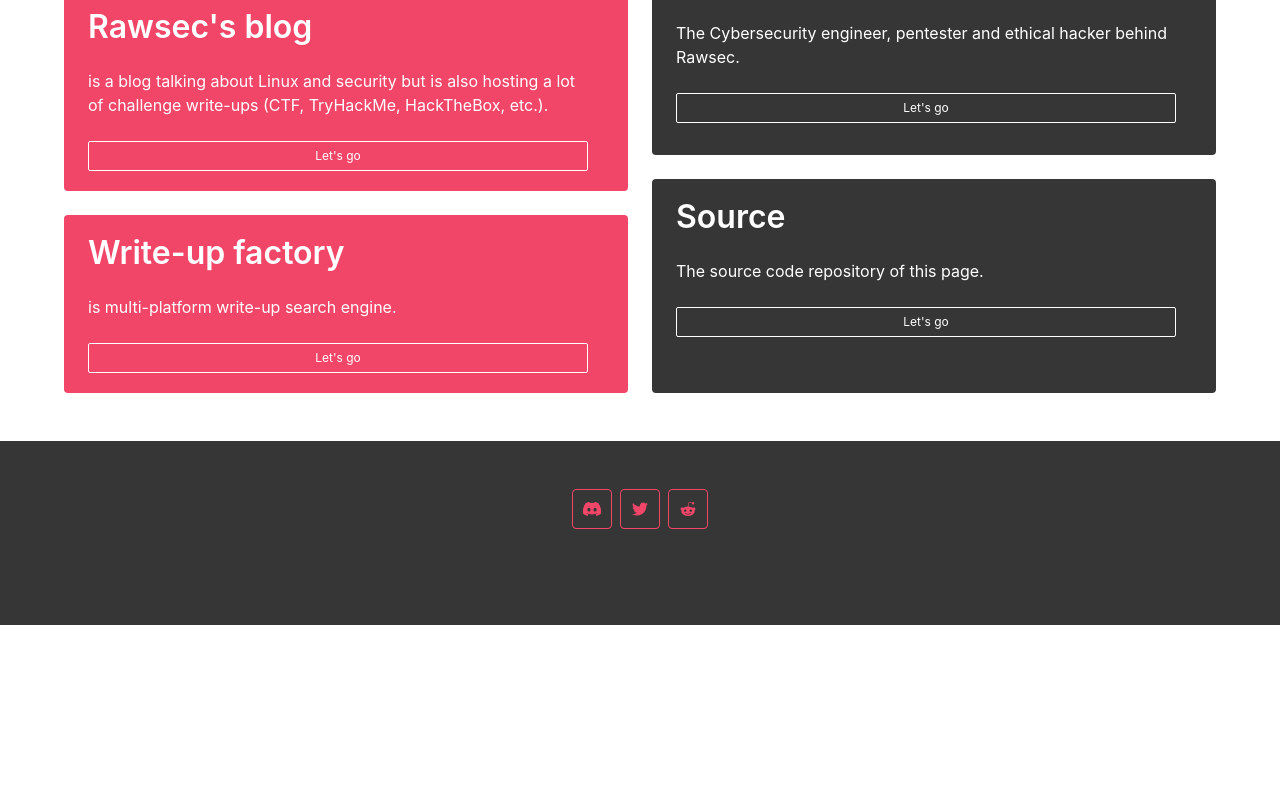
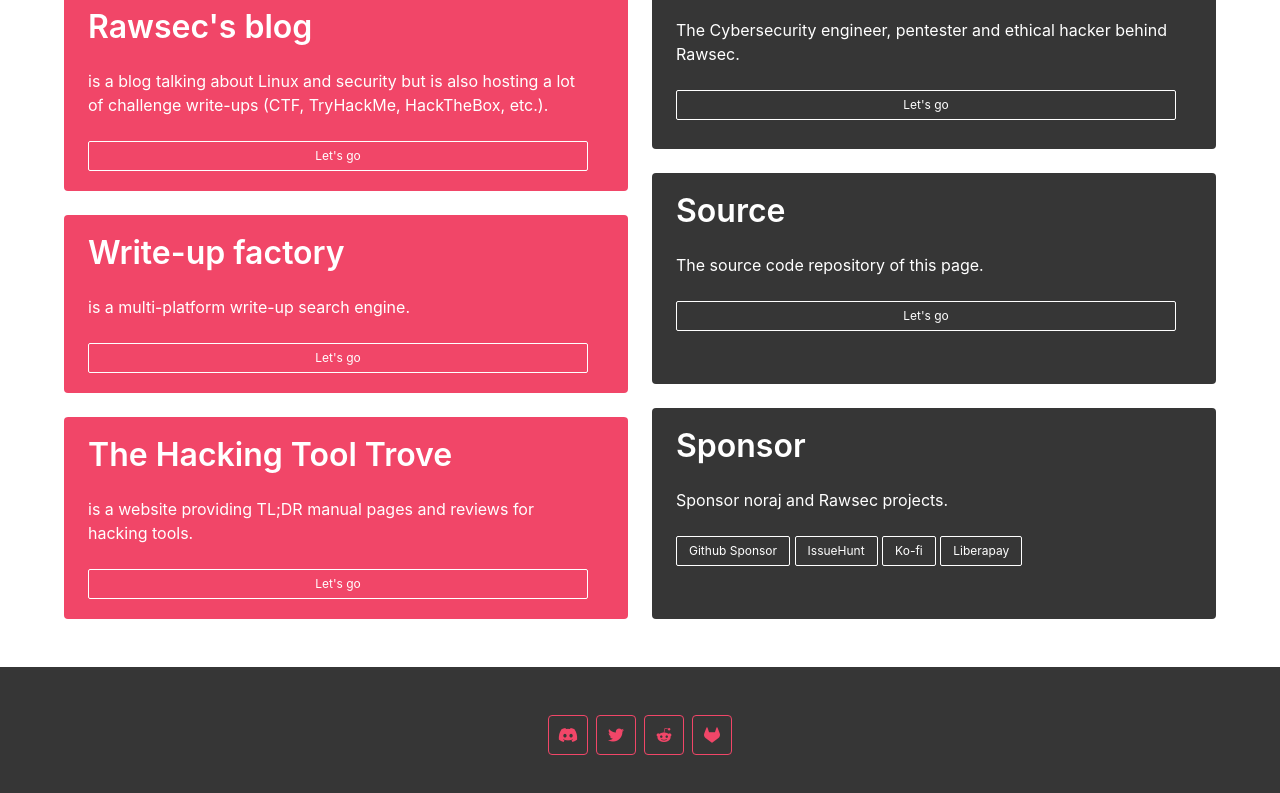
Before and after one commit to noraj/raw.pm, a plain HTML site: page docs/index.html in a window 1280 px wide. Shown: the part 345-1138 px from the top of the page. Before the commit the page ends 970 px from the top, so only its background shows below. Drawn offline with nearby package versions, Linux system fonts and the light colour scheme.

Commit message:
various changes
- update dependencies
- add THTT
- add sponsor
- fix typo

```diff
--- a/docs/index.html
+++ b/docs/index.html
@@ -4,8 +4,8 @@
     <meta charset="utf-8">
     <meta name="viewport" content="width=device-width, initial-scale=1">
     <title>raw.pm</title>
-    <link rel="stylesheet" href="https://cdn.jsdelivr.net/npm/bulma@0.9.2/css/bulma.min.css" integrity="sha256-O8SsQwDg1R10WnKJNyYgd9J3rlom+YSVcGbEF5RmfFk=" crossorigin="anonymous">
-    <link rel="stylesheet" href="https://cdnjs.cloudflare.com/ajax/libs/font-awesome/5.15.3/css/all.min.css" integrity="sha512-iBBXm8fW90+nuLcSKlbmrPcLa0OT92xO1BIsZ+ywDWZCvqsWgccV3gFoRBv0z+8dLJgyAHIhR35VZc2oM/gI1w==" crossorigin="anonymous" referrerpolicy="no-referrer" />
+    <link rel="stylesheet" href="https://cdn.jsdelivr.net/npm/bulma@0.9.3/css/bulma.min.css" integrity="sha256-UDtbUHqpVVfXmdJcQVU/bfDEr9xldf3Dbd0ShD0Uf/Y=" crossorigin="anonymous">
+    <link rel="stylesheet" href="https://cdnjs.cloudflare.com/ajax/libs/font-awesome/6.1.1/css/all.min.css" integrity="sha512-KfkfwYDsLkIlwQp6LFnl8zNdLGxu9YAA1QvwINks4PhcElQSvqcyVLLD9aMhXd13uQjoXtEKNosOWaZqXgel0g==" crossorigin="anonymous" referrerpolicy="no-referrer" />
   </head>
   <body>
     <section class="section">
@@ -26,9 +26,15 @@
             </div>
             <div class="tile is-child notification is-danger">
               <p class="title">Write-up factory</p>
-              <p>is multi-platform write-up search engine.</p>
+              <p>is a multi-platform write-up search engine.</p>
               <br>
               <a class="button is-fullwidth is-small is-danger is-outlined is-inverted" href="https://writeup.raw.pm/">Let's go</a>
+            </div>
+            <div class="tile is-child notification is-danger">
+              <p class="title">The Hacking Tool Trove</p>
+              <p>is a website providing TL;DR manual pages and reviews for hacking tools.</p>
+              <br>
+              <a class="button is-fullwidth is-small is-danger is-outlined is-inverted" href="https://trove.raw.pm/">Let's go</a>
             </div>
           </div>
           <div class="tile is-vertical is-parent">
@@ -49,6 +55,15 @@
               <p>The source code repository of this page.</p>
               <br>
               <a class="button is-fullwidth is-small is-dark is-outlined is-inverted" href="https://github.com/noraj/raw.pm">Let's go</a>
+            </div>
+            <div class="tile is-child notification is-dark">
+              <p class="title">Sponsor</p>
+              <p>Sponsor noraj and Rawsec projects.</p>
+              <br>
+              <a class="button is-small is-dark is-outlined is-inverted" href="https://github.com/sponsors/noraj">Github Sponsor</a>
+              <a class="button is-small is-dark is-outlined is-inverted" href="https://issuehunt.io/r/noraj">IssueHunt</a>
+              <a class="button is-small is-dark is-outlined is-inverted" href="https://ko-fi.com/noraj">Ko-fi</a>
+              <a class="button is-small is-dark is-outlined is-inverted" href="https://liberapay.com/noraj">Liberapay</a>
             </div>
           </div>
         </div>
@@ -73,6 +88,11 @@
                 <i class="fab fa-reddit-alien"></i>
               </span>
             </a>
+            <a class="button is-link is-outlined is-danger" href="https://gitlab.com/rawsec" rel="noopener" target="_blank">
+              <span class="icon">
+                <i class="fab fa-gitlab"></i>
+              </span>
+            </a>
           </p>
         </div>
       </nav>
```
